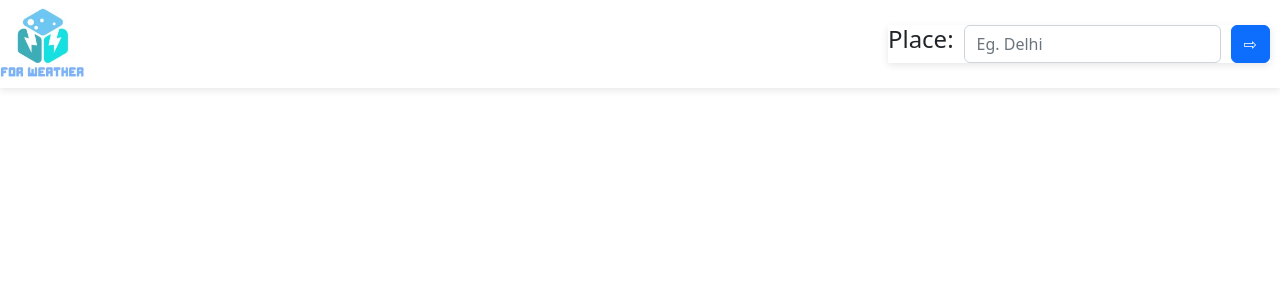
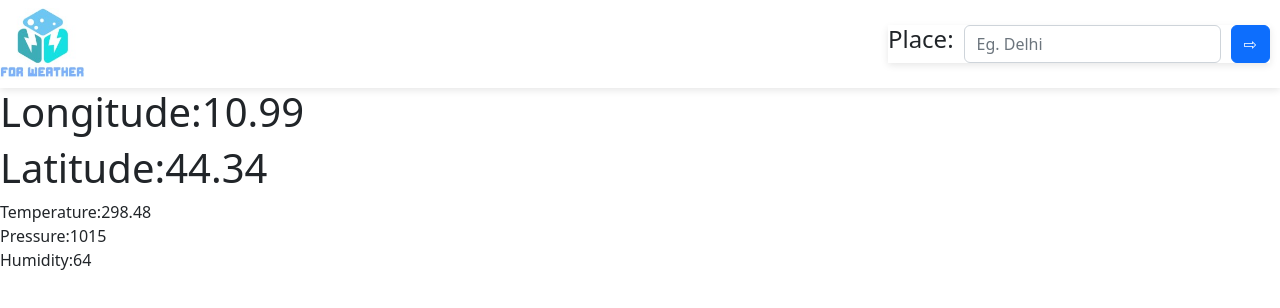
Before and after one commit to nikhilmreddy/ForWeather, a React (Create React App) app: page / in a window 1280 px wide. Shown: the top 308 px of the page. Built offline with nearby package versions, Linux system fonts and the light colour scheme.

Commit message:
rendered data using props in main content

```diff
--- a/src/App.js
+++ b/src/App.js
@@ -1,12 +1,24 @@
 import './App.css';
 import React from "react";
 import Navbar from "./components/Navbar";
+import Weathercard from "./components/Weathercard"
+import data from "./data";
 import 'bootstrap/dist/css/bootstrap.min.css';
 
 function App() {
+  console.log(data)
+  const weatherElements=data.map((item)=> {
+    return (
+      <Weathercard
+        key={item.id}
+        {...item}
+      />
+    )
+  })
   return (
     <div>
       <Navbar />
+      {weatherElements}
     </div>
   );
 }
--- /dev/null
+++ b/src/components/Weathercard.js
@@ -0,0 +1,16 @@
+import React from "react";
+
+
+export default function Weathercard (props) {
+    return (
+        <div>
+            <h1>Longitude:{props.coord.lon}</h1>
+            <h1>Latitude:{props.coord.lat}</h1>
+            <p>Temperature:{props.main.temp}<br />
+                Pressure:{props.main.pressure}<br />
+                Humidity:{props.main.humidity}
+            </p>
+
+        </div>
+    );
+}
--- /dev/null
+++ b/src/data.js
@@ -0,0 +1,19 @@
+export default [
+
+{   "id": 1,
+    "coord": {
+        "lon": 10.99,
+        lat: 44.34
+      },
+      main: {
+        temp: 298.48,
+        feels_like: 298.74,
+        temp_min: 297.56,
+        temp_max: 300.05,
+        pressure: 1015,
+        humidity: 64,
+        sea_level: 1015,
+        grnd_level: 933
+      }
+}
+]
```
